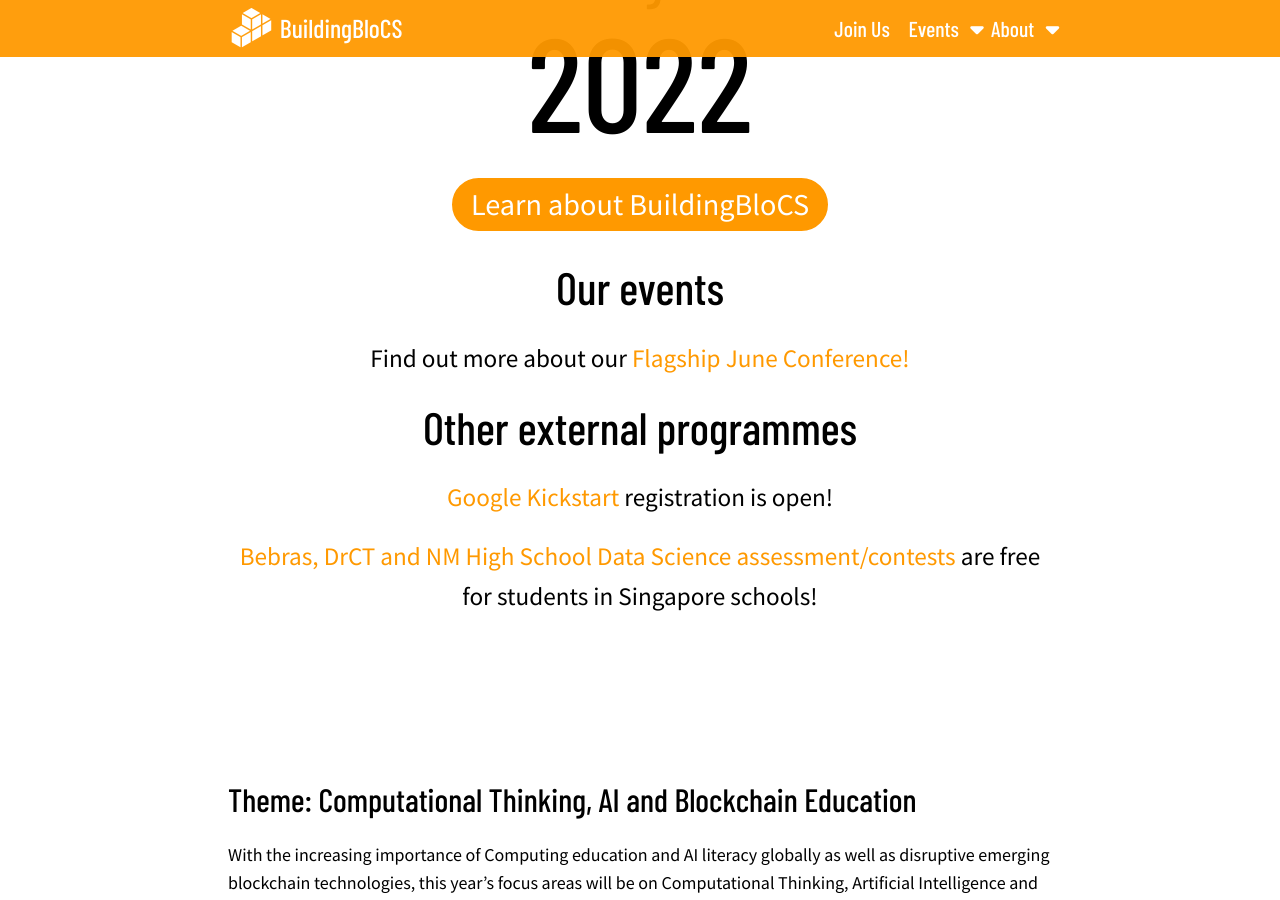
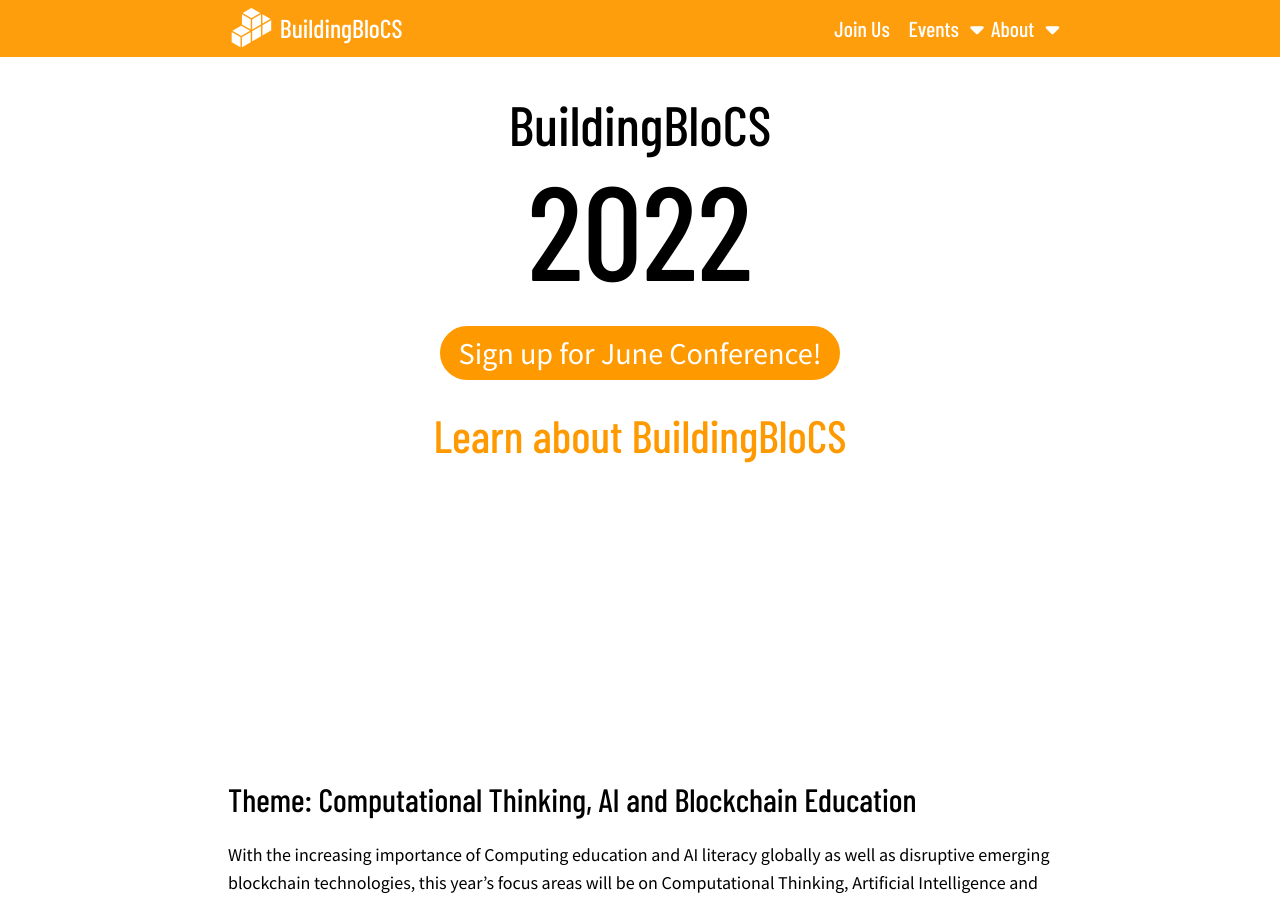
Before and after one commit to buildingblocs/2022, a Jekyll site: the page built from index.md, in a window 1280 px wide and 900 px high, scrolled down 254 px. Built offline with Jekyll 4.4.1, drawn with Linux system fonts in a browser that asks for light colours; nearby versions of some CDN libraries; some web fonts are replaced; some of the changed text lies outside the part shown.

Commit message:
update ct ai be details
swap conference sign up and about bbcs details.

```diff
--- a/index.md
+++ b/index.md
@@ -12,13 +12,10 @@
             <span class="huge">2022</span>
         </h1>
 	<p>
-        <a class="btn brand" href="{{ site.baseurl }}/about/about-us/">Learn about BuildingBloCS</a>
+        <a class="btn brand" href="{{ site.baseurl }}/events/june-conference/">Sign up for June Conference!</a>
 	</p>
-		<h2>Our events</h2>
-	    <p>Find out more about our <a href="{{ site.baseurl }}/events/june-conference/">Flagship June Conference!</a></p>
-	    <h2>Other external programmes</h2>
-	    <p><a href="https://codingcompetitions.withgoogle.com/kickstart">Google Kickstart</a> registration is open!</p>
-	    <p><a href="https://for.edu.sg/bebrasdrctds">Bebras, DrCT and NM High School Data Science assessment/contests</a> are free for students in Singapore schools!</p>
+	<h2><a href="{{ site.baseurl }}/about/about-us/">Learn about BuildingBloCS</a></h2>
+
     <br/><br/><br/><br/><br/><br/><br/>
     </div>
 </section>
```
Also changed, not shown: other parts of index.md (+5 -1 lines).
